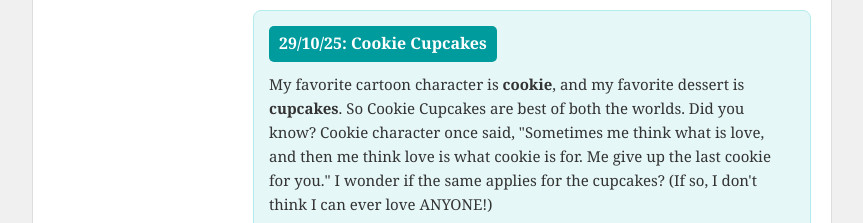
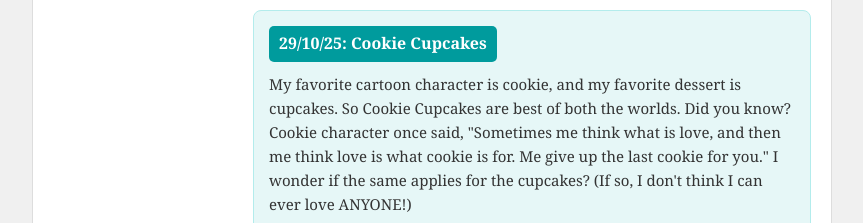
Before and after one commit to HatimRehman447/MyFirstWebProject, a plain HTML site: page index.html in a window 1280 px wide. Shown: the part 382-605 px from the top of the page, without its empty margins (208-1071 px from the left). Drawn offline with Linux system fonts and the light colour scheme.

Commit message:
Update index.html

```diff
--- a/index.html
+++ b/index.html
@@ -158,7 +158,7 @@
       <div class="post">
         <h3>29/10/25: Cookie Cupcakes</h3>
         <p>
-          My favorite cartoon character is <strong>cookie</strong>, and my favorite dessert is <strong>cupcakes</strong>.
+          My favorite cartoon character is cookie, and my favorite dessert is cupcakes.
           So Cookie Cupcakes are best of both the worlds. Did you know? Cookie character once said,
           "Sometimes me think what is love, and then me think love is what cookie is for.
           Me give up the last cookie for you." I wonder if the same applies for the cupcakes?
```
